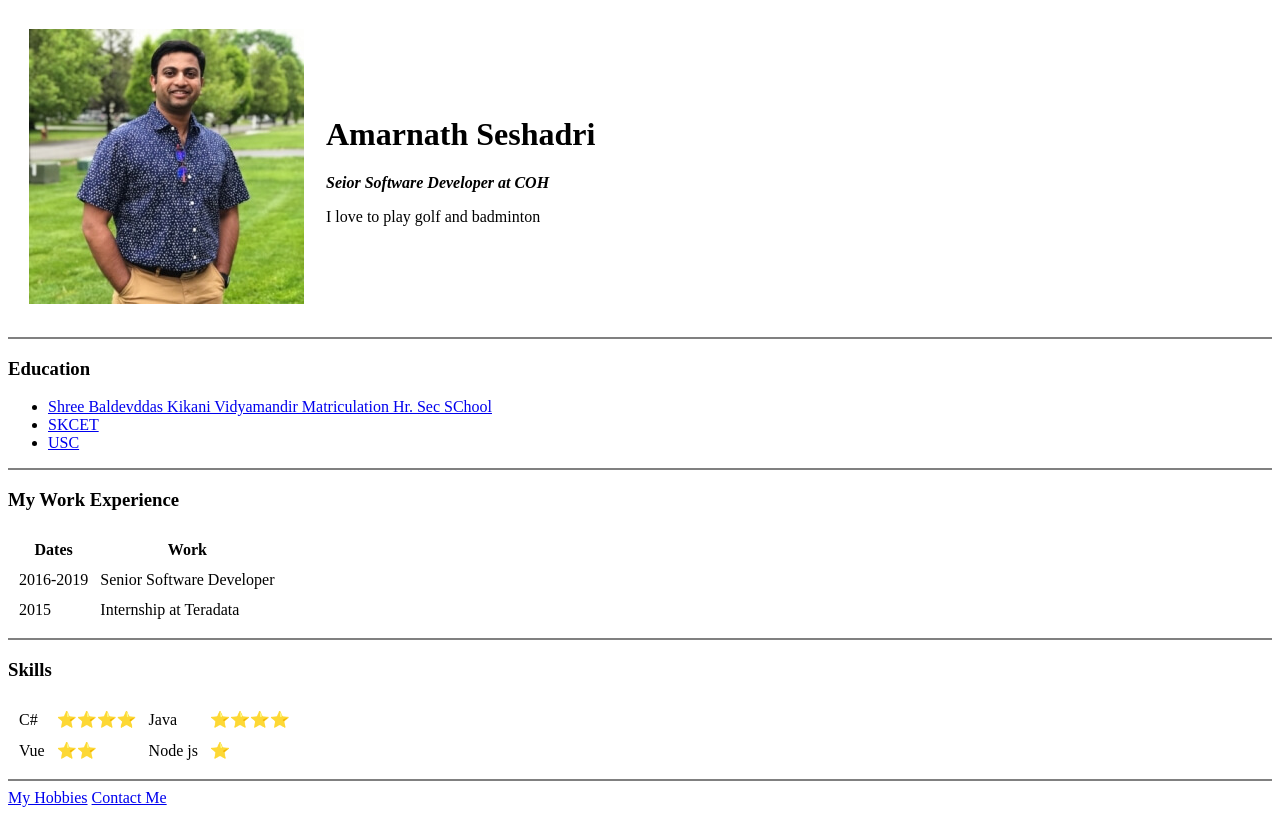
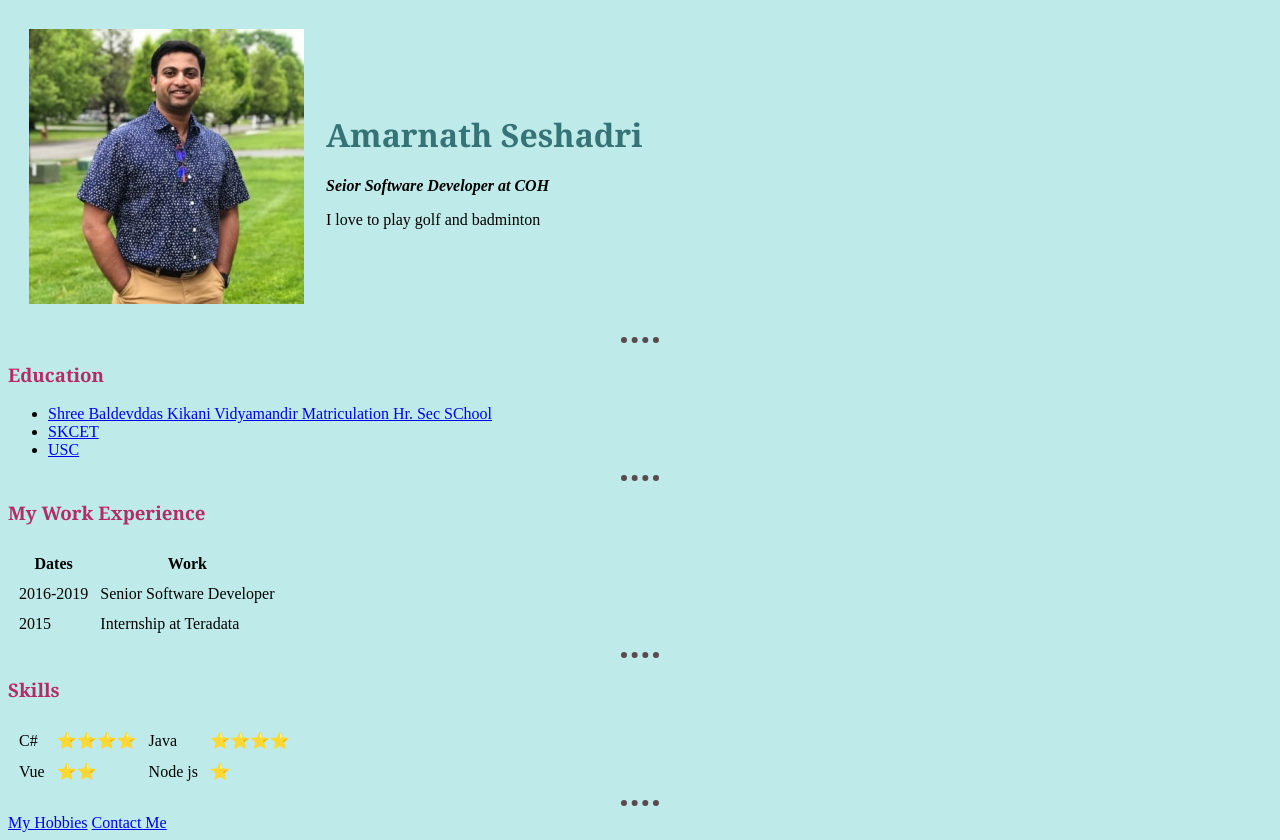
Before and after one commit to prongs89/cv, a plain HTML site: page index.html in a window 1280 px wide. Before the commit the page ends 815 px from the top, so only its background shows below. Drawn offline with Linux system fonts and the light colour scheme.

Commit message:
Added external css

```diff
--- /dev/null
+++ b/css/styles.css
@@ -0,0 +1,19 @@
+body {
+  background-color: #beebe9;
+}
+
+hr{
+  border-width: 6px;
+  border-style: dotted  none none none;
+  border-color: #594a4e;
+  width: 3%;
+}
+h1 {
+  color: #357376;
+  font-family: Georgia, serif;
+}
+
+h3 {
+  color: #b52b65;
+  font-family: Georgia, serif;
+}
--- a/index.html
+++ b/index.html
@@ -4,6 +4,7 @@
 <head>
   <meta charset="utf-8">
   <title>Prongs' Personal Site</title>
+  <link rel="stylesheet" href="css/styles.css">
 </head>
 
 <body>
@@ -15,14 +16,14 @@
       <p>I love to play golf and badminton</p></td>
     </tr>
   </table>
-  <hr size="2" noshade/>
+  <hr>
   <h3>Education</h3>
   <ul>
     <li><a href="https://results.reportbee.com/2010/tn/12/school/260573">Shree Baldevddas Kikani Vidyamandir Matriculation Hr. Sec SChool</a></li>
     <li><a href="http://www.skcet.ac.in/">SKCET</a></li>
     <li><a href="https://www.usc.edu/">USC</a></li>
   </ul>
-  <hr size="2" noshade/>
+  <hr>
   <h3>My Work Experience</h3>
   <table cellspacing="10">
     <thead>
@@ -45,7 +46,7 @@
 
     </tfoot>
   </table>
-  <hr size="2" noshade/>
+  <hr>
   <h3>Skills</h3>
   <table cellspacing = "10">
     <tr>
@@ -61,7 +62,7 @@
       <td>⭐</td>
     </tr>
   </table>
-  <hr size="2" noshade/>
+  <hr>
   <a href="hobbies.html">My Hobbies</a>
   <a href="contact.html">Contact Me</a>
 </body>
```
Also changed, not shown: contact.html (+2 -1 lines), hobbies.html (+2 -1 lines).
